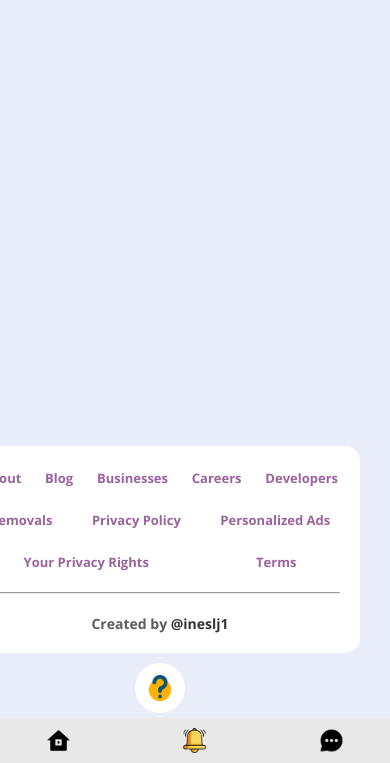
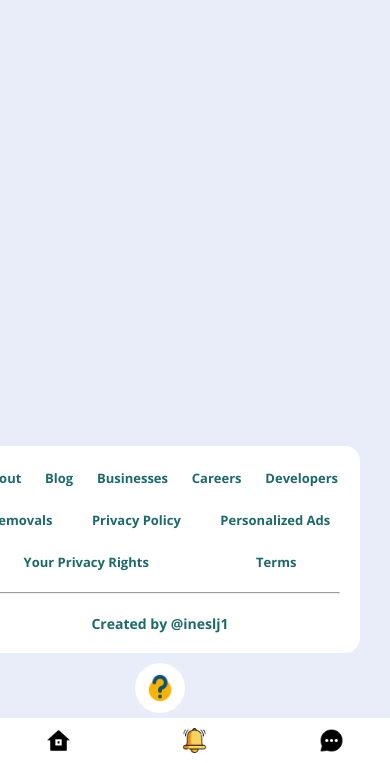
Before and after one commit to ineslj1/proyecto3ines, a website built with Vite: page index.html in a window 390 px wide. Both pictures are taken after a click on the element 335 px from the left and 769 px from the top of the page. Shown: the part 81-844 px from the top of the page. Built offline with nearby package versions, Linux system fonts and the light colour scheme; no server answers.

Commit message:
changes1302

```diff
--- a/src/components/footer/footer.css
+++ b/src/components/footer/footer.css
@@ -18,7 +18,7 @@ footer > div:first-child {
   cursor: pointer;
 }
 footer > div:hover {
-  background-color: var(--bg-200);
+  background-color: var(--bg-00);
   outline: 1px solid var(--bg-00);
 }
 footer > div > img {
@@ -43,7 +43,7 @@ footer ul.flex-container {
 footer ul > li > a {
   font-size: 13px;
   font-weight: 700;
-  color: var(--primary-200);
+  color: var(--tex-100);
 }
 hr {
   width: 100%;
--- a/src/components/header/header.css
+++ b/src/components/header/header.css
@@ -37,7 +37,7 @@ li.icon:hover {
 }
 
 #search:hover {
-  outline: 2px solid var(--primary-200);
+  outline: 2px solid var(--text-100);
 }
 @media (max-width: 576px) {
   nav {
@@ -45,7 +45,7 @@ li.icon:hover {
     position: fixed;
     bottom: 0;
     left: 0;
-    background-color: var(--bg-200);
+    background-color: var(--bg-00);
   }
   nav ul.flex-container {
     justify-content: space-evenly;
--- a/style.css
+++ b/style.css
@@ -4,14 +4,9 @@
   --primary-100: #40396e;
   --primary-200: #9b639d;
   --primary-300: #e8edf9;
-  --accent-100: #ffeea3;
-  --accent-200: #988c46;
-  --text-100: #333333;
-  --text-200: #5c5c5c;
+  --text-100: #1e6a69;
   --bg-00: #fff;
   --bg-100: #c4c3e6;
-  --bg-200: #e8e8e8;
-  --bg-300: #bfbfbf;
 
   /* spacings */
   --spacing-xl: 50px;
```
